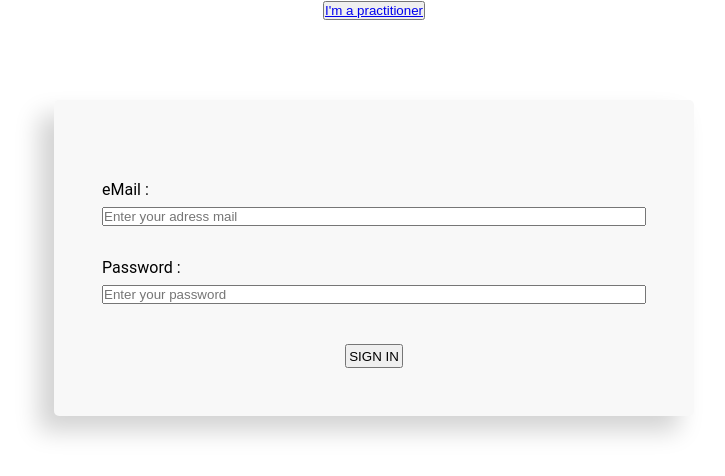
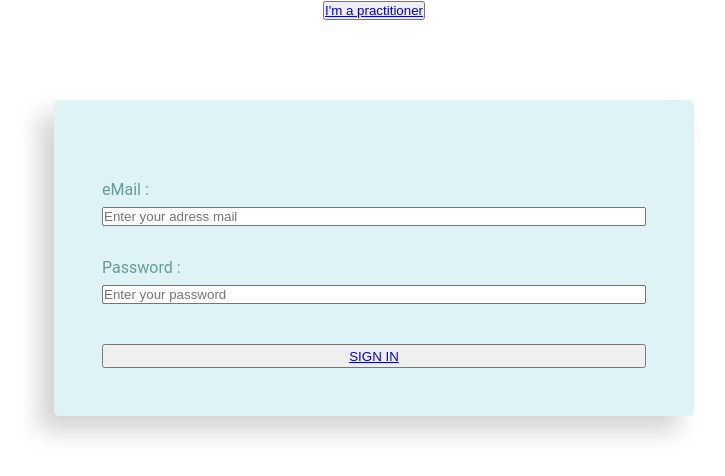
Before and after one commit to Audreyritzenthaler/hackathon-SoDoc-front, a React (Create React App) app: page / in a window 1280 px wide. Shown: the top 476 px of the page, without its empty margins (266-991 px from the left). Built offline with nearby package versions, Linux system fonts and the light colour scheme.

Commit message:
add css color background connection

```diff
--- a/src/components/Connection.css
+++ b/src/components/Connection.css
@@ -1,10 +1,10 @@
-form {
+.form {
     margin: 5em auto;
     padding: 3em;
     display: flex;
     flex-flow: column nowrap;
     width: 50%;
-    background-color: rgb(248, 248, 248);
+    background-color: #DEF3F5;
     border-radius: 5px;
     box-shadow: -15px 15px 25px rgb(211, 211, 211);
 }
@@ -13,6 +13,7 @@ form {
     margin-top: 2em;
     margin-bottom: 0.5em;
     text-align: left;
+    color: #679B9B;
 }
 
 h1 {
--- a/src/components/Connection.js
+++ b/src/components/Connection.js
@@ -51,7 +51,7 @@ const Connection = () => {
                 <input className='connexion-input' id="pwd" type="text" onChange={getPwd} placeholder="Enter your password"></input>
                 {failed ? <p className='incorrect'>Your login or your password is incorrect !</p> : ""}
                 {success ? <Redirect to="/logbook" /> : ""}
-                <Link to path="/logbook"><button className='connexion-button' id="button" onClick={getApi}>Sign In</button></Link>
+                <button className='connexion-button' id="button" onClick={getApi}><Link to path="/logbook">Sign In</Link></button>
             </form>
         </div>
     )
```
